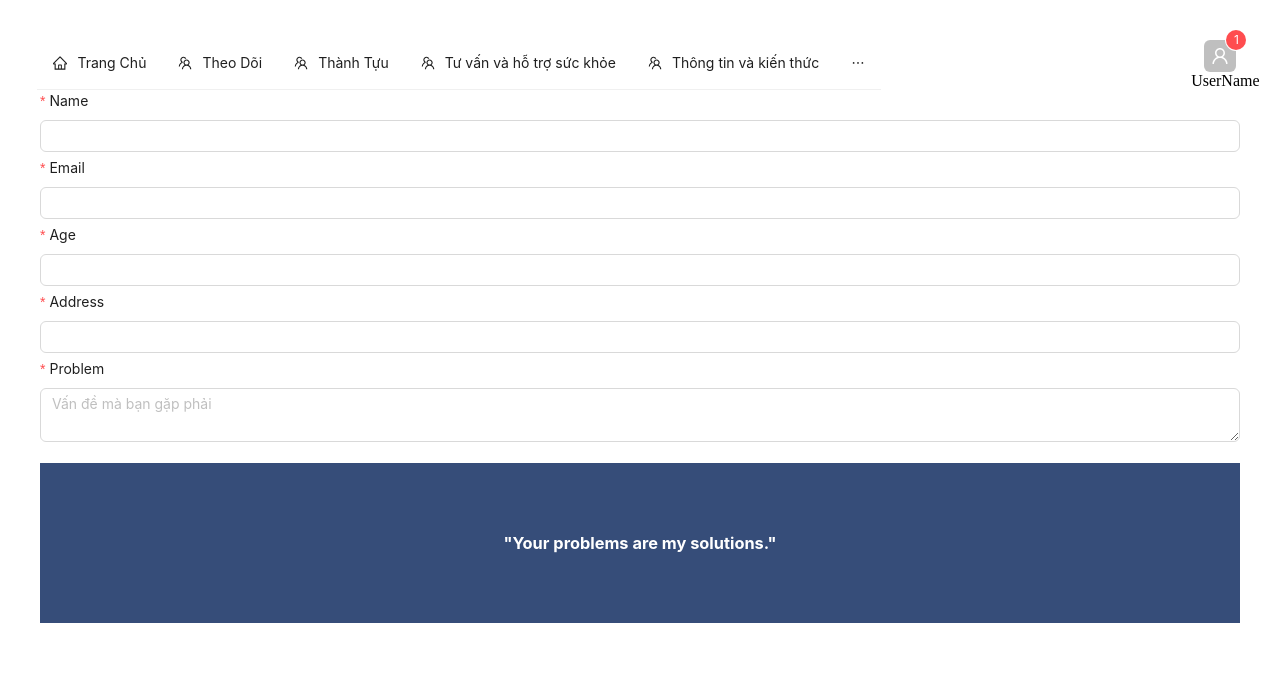
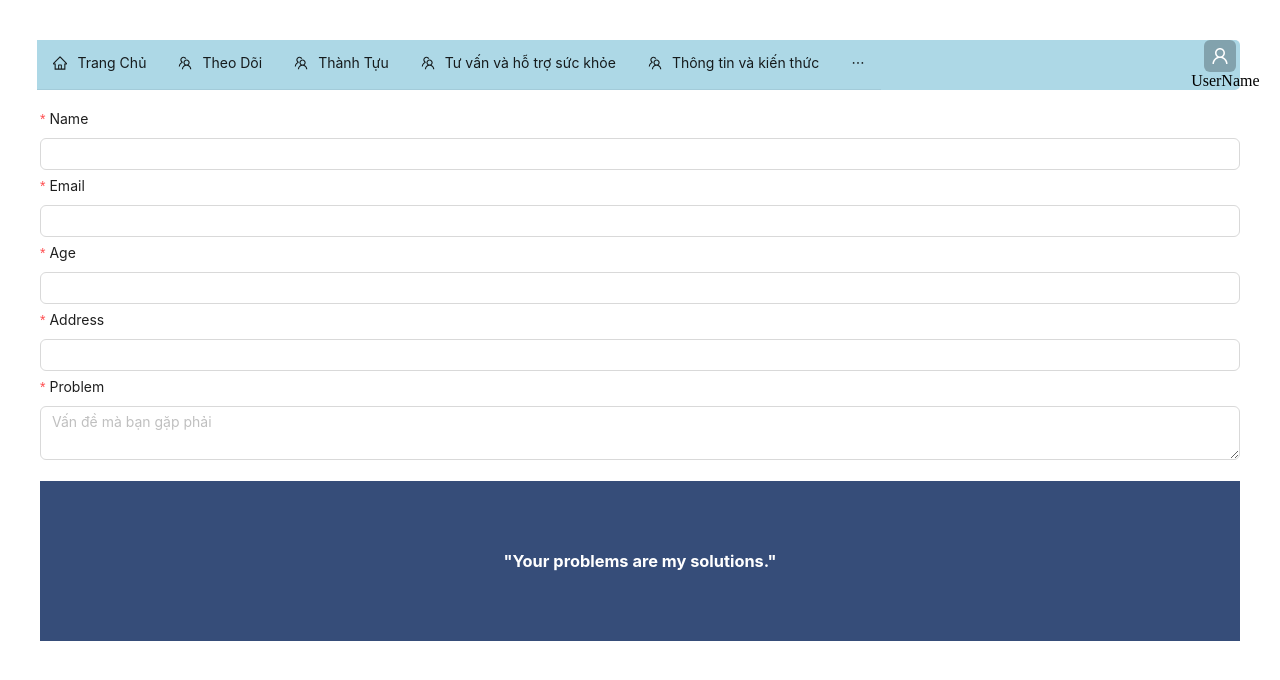
Before and after one commit to Lee-412/VigorSociety, a React (Vite) app: page /Support in a window 1280 px wide. Shown: the top 680 px of the page. Built offline with nearby package versions, Linux system fonts and the light colour scheme; grey boxes are pictures that could not be loaded.

Commit message:
update Homepage color header

```diff
--- a/src/App.tsx
+++ b/src/App.tsx
@@ -51,36 +51,32 @@ const Header: React.FC = () => {
 
   return (
     <>
-      {/* <div style={{
-        display: "flex"
-      }}>
-        <Avatar
-          // size={{ xs: 24, sm: 32, md: 40, lg: 64, xl: 80, xxl: 100 }}
-          icon={<AntDesignOutlined />}
-        />
-      </div> */}
       <div style={{
         display: "flex",
+
         justifyContent: "center",
         alignItems: 'centers',
         alignContent: "center",
+        backgroundColor: "lightblue", // Adjust the color as needed
+        borderRadius: "5px"
+      }}>
 
-      }}>
         <Avatar size="large" src="https://api.dicebear.com/7.x/miniavs/svg?seed=1" />
         <Menu onClick={onClick}
           selectedKeys={[current]}
           mode="horizontal" items={items}
           style={{
             marginRight: "300px",
-            marginLeft: "15px"
+            marginLeft: "15px",
+            backgroundColor: "lightblue",
           }} />
         <div
           style={{
             textAlign: 'center'
           }}
         >
-          {/* <Avatar src="https://api.dicebear.com/7.x/miniavs/svg?seed=1" /> */}
-          <Badge count={1}>
+
+          <Badge >
             <Avatar shape="square" icon={<UserOutlined />} />
           </Badge>
           <br />
@@ -96,7 +92,8 @@ function App() {
   return (
     <>
       <div>
-        <Header />
+        <Header /><br />
+
         <Outlet />
       </div>
     </>
```
